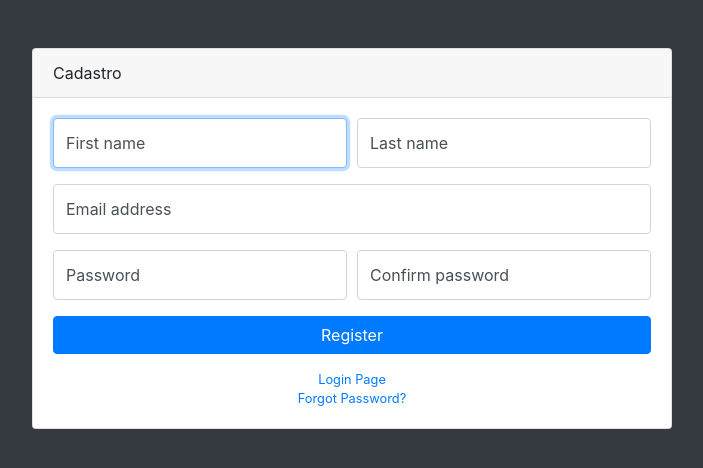
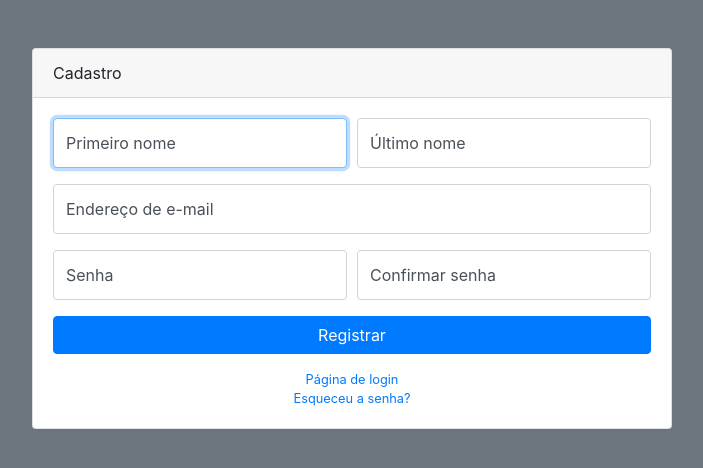
Before and after one commit to JuanJGB/Projeto_TCC, a PHP site: page /cadastro.php in a window 1280 px wide. Shown: the top 468 px of the page, without its empty margins (288-991 px from the left). Run offline with PHP 8.4, Linux system fonts and the light colour scheme.

Commit message:
Alterado a cor da página de login, forgot password e cadastro.

```diff
--- a/cadastro.php
+++ b/cadastro.php
@@ -22,7 +22,7 @@
 
   </head>
 
-  <body class="bg-dark">
+  <body class="bg-secondary">
 
     <div class="container">
       <div class="card card-register mx-auto mt-5">
@@ -34,13 +34,13 @@
                 <div class="col-md-6">
                   <div class="form-label-group">
                     <input type="text" id="firstName" class="form-control" placeholder="First name" required="required" autofocus="autofocus">
-                    <label for="firstName">First name</label>
+                    <label for="firstName">Primeiro nome</label>
                   </div>
                 </div>
                 <div class="col-md-6">
                   <div class="form-label-group">
                     <input type="text" id="lastName" class="form-control" placeholder="Last name" required="required">
-                    <label for="lastName">Last name</label>
+                    <label for="lastName">Último nome</label>
                   </div>
                 </div>
               </div>
@@ -48,7 +48,7 @@
             <div class="form-group">
               <div class="form-label-group">
                 <input type="email" id="inputEmail" class="form-control" placeholder="Email address" required="required">
-                <label for="inputEmail">Email address</label>
+                <label for="inputEmail">Endereço de e-mail</label>
               </div>
             </div>
             <div class="form-group">
@@ -56,22 +56,22 @@
                 <div class="col-md-6">
                   <div class="form-label-group">
                     <input type="password" id="inputPassword" class="form-control" placeholder="Password" required="required">
-                    <label for="inputPassword">Password</label>
+                    <label for="inputPassword">Senha</label>
                   </div>
                 </div>
                 <div class="col-md-6">
                   <div class="form-label-group">
                     <input type="password" id="confirmPassword" class="form-control" placeholder="Confirm password" required="required">
-                    <label for="confirmPassword">Confirm password</label>
+                    <label for="confirmPassword">Confirmar senha</label>
                   </div>
                 </div>
               </div>
             </div>
-            <a class="btn btn-primary btn-block" href="login.php">Register</a>
+            <a class="btn btn-primary btn-block" href="login.php">Registrar</a>
           </form>
           <div class="text-center">
-            <a class="d-block small mt-3" href="login.php">Login Page</a>
-            <a class="d-block small" href="forgot-password.php">Forgot Password?</a>
+            <a class="d-block small mt-3" href="login.php">Página de login</a>
+            <a class="d-block small" href="forgot-password.php">Esqueceu a senha?</a>
           </div>
         </div>
       </div>
--- a/forgot-password.php
+++ b/forgot-password.php
@@ -22,7 +22,7 @@
 
   </head>
 
-  <body class="bg-dark">
+  <body class="bg-secondary">
 
     <div class="container">
       <div class="card card-login mx-auto mt-5">
--- a/login.php
+++ b/login.php
@@ -27,7 +27,7 @@ require_once "login.php";
 
   </head>
 
-  <body class="bg-dark">
+  <body class="bg-secondary">
 
     <div class="container">
       <div class="card card-login mx-auto mt-5">
```
